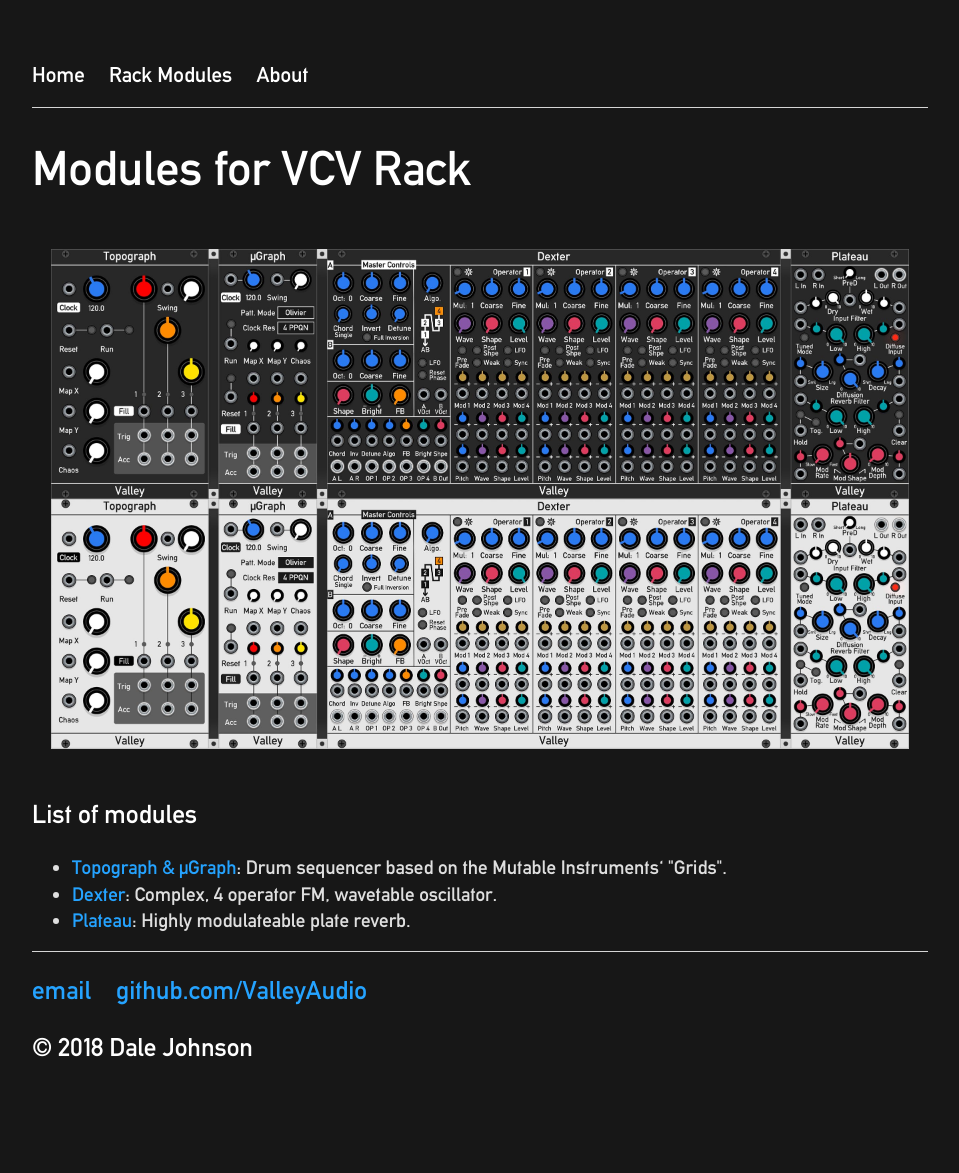
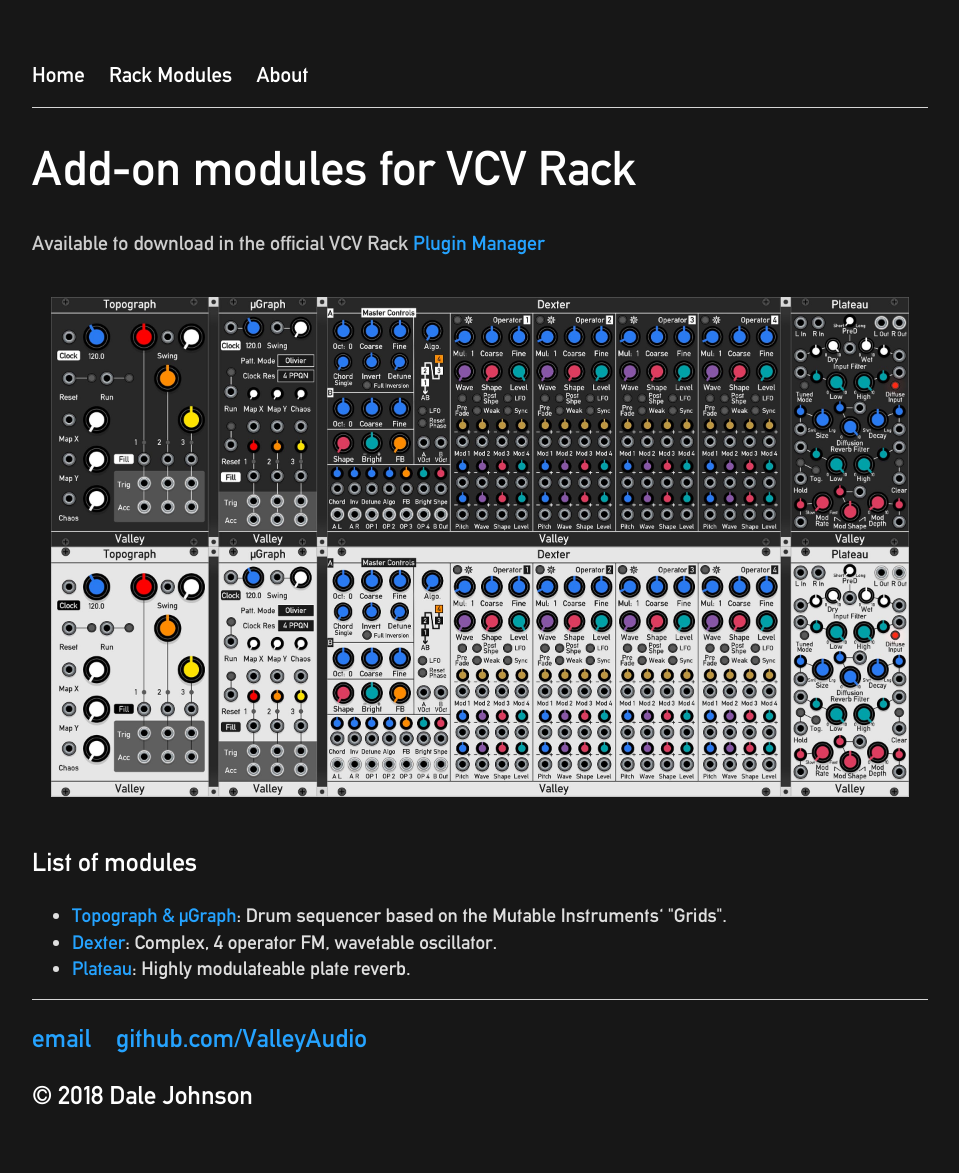
Before and after one commit to ValleyAudio/ValleyAudio.github.io, a Jekyll site: the page built from rack/index.html, in a window 1280 px wide. Shown: the whole page, without its empty margins (160-1119 px from the left). Built offline with Jekyll 4.4.1, drawn with Linux system fonts in a browser that asks for light colours; before the commit the page ends 1125 px from its top, so only the background shows below that.

Commit message:
Added link to plugin manager

```diff
--- a/rack/index.html
+++ b/rack/index.html
@@ -3,7 +3,8 @@
 title: Rack Modules
 ---
 <div class="rack">
-    <h1>Modules for VCV Rack</h1>
+    <h1>Add-on modules for VCV Rack</h1>
+    <p>Available to download in the official VCV Rack <a href="https://vcvrack.com/plugins.html">Plugin Manager</a></p>
     <center>
         <img src="images/modules.jpg" alt="Modules" style="max-width:100%; max-height:500px; margin-top:20px; margin-bottom:20px;">
     </center>
```
